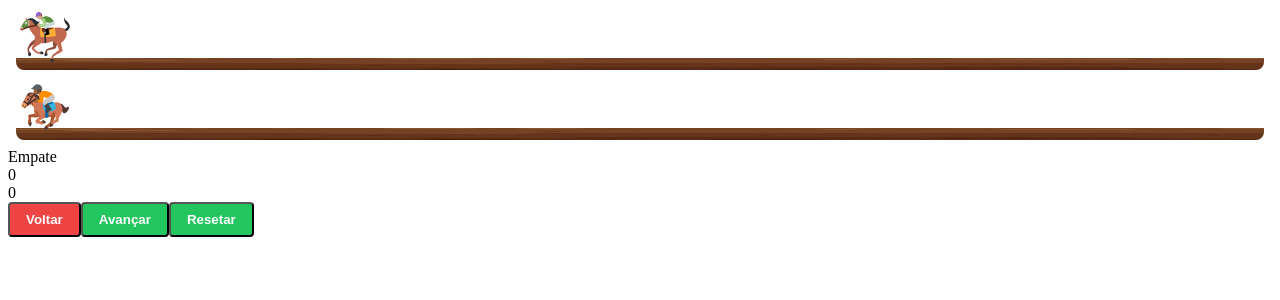
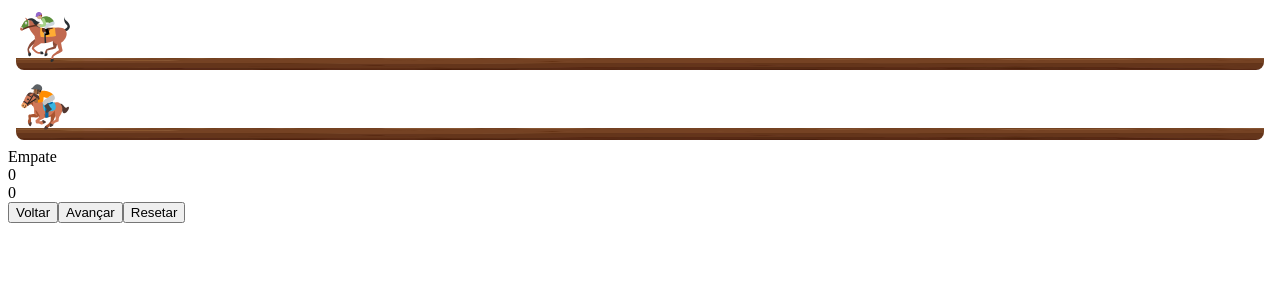
Before and after one commit to EuMotta/Threads-NextJs, a Next.js app: page / in a window 1280 px wide. Shown: the top 300 px of the page. Built offline with nearby package versions, Linux system fonts and the light colour scheme.

Commit message:
Horse position convert to int

```diff
--- a/src/app/sections/Horse.jsx
+++ b/src/app/sections/Horse.jsx
@@ -30,8 +30,8 @@
   };
 
   const handleHorse1 = () => {
-    const newPosition1 = position1 +  Math.random() * (50 - 10) + 10;
-    const newPosition2 = position2 + Math.random() * (50 - 10) + 10;
+    const newPosition1 = Math.floor(position1 + Math.random() * (40 - 10) + 10);
+    const newPosition2 = Math.floor(position2 + Math.random() * (40 - 10) + 10);
     setPosition1(newPosition1);
     setPosition2(newPosition2);
     setHistory([...history, position1, position2]);
@@ -66,19 +66,30 @@
             </div>
           ))}
         </div>
-        <div>{displayText}</div>
-        <div className="border">{position1}</div>
-        <div className="border">{position2}</div>
-        <div className="flex p-5 gap-5">
-          <button className="button-back" onClick={handleUndo}>
+        <div className="p-5 bg-gray-100 w-1/4 rounded-lg shadow-md">
+          <div className="text-lg font-semibold mb-2">{displayText}</div>
+          <div className="border p-2 rounded-lg mb-2">{position1}</div>
+          <div className="border p-2 rounded-lg mb-4">{position2}</div>
+          <div className="flex gap-4">
+            <button
+              className=" bg-blue-500 hover:bg-blue-700 text-white text-sm font-bold py-2 px-4 rounded"
+              onClick={handleUndo}
+            >
               Voltar
             </button>
-          <button className="button-go" onClick={handleHorse1}>
+            <button
+              className=" bg-green-500 hover:bg-green-700 text-white text-sm font-bold py-2 px-4 rounded"
+              onClick={handleHorse1}
+            >
               Avançar
             </button>
-          <button className="button-go" onClick={resetPosition}>
+            <button
+              className=" bg-red-500 hover:bg-red-700 text-white text-sm font-bold py-2 px-4 rounded"
+              onClick={resetPosition}
+            >
               Resetar
             </button>
+          </div>
         </div>
       </div>
     </main>
```
Lines whose indentation alone changed are shown as unchanged.
